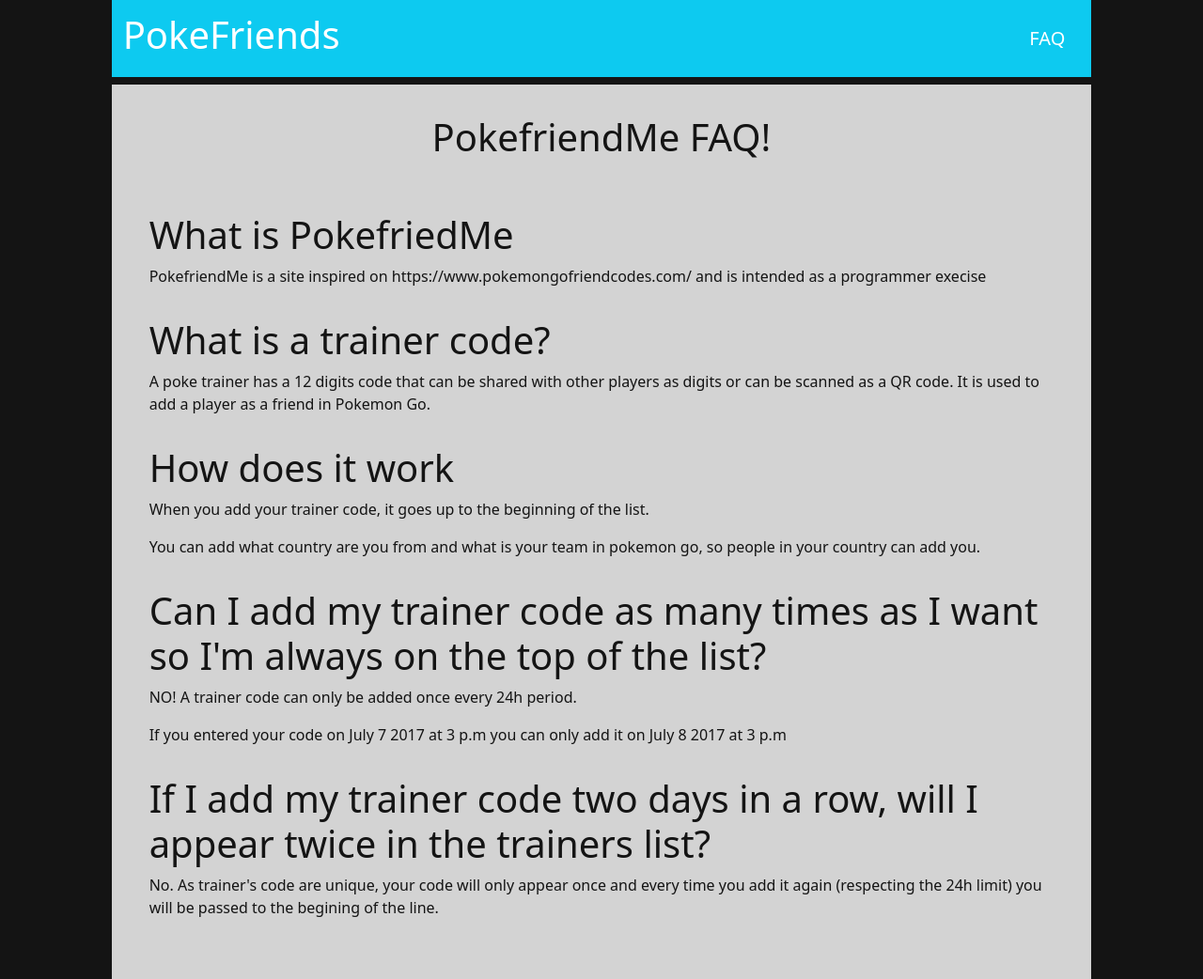
After one commit to nandoks/pokefriendme-django, a Django app: page /faq/ in a window 1280 px wide. The commit adds this page. Shown: the whole page at 94% size. Run offline with Django 3.2, Linux system fonts and the light colour scheme.

Commit message:
added FAQ page

```diff
--- a/pokefriend/urls.py
+++ b/pokefriend/urls.py
@@ -4,5 +4,6 @@ from . import views
 
 urlpatterns = [
     path('', views.index, name='index'),
-    path('search/', views.search, name='search')
+    path('search/', views.search, name='search'),
+    path('faq/', views.faq, name='faq'),
 ]
--- a/pokefriend/views.py
+++ b/pokefriend/views.py
@@ -1,5 +1,5 @@
 from django.db.models import Q
-from django.shortcuts import render
+from django.shortcuts import render, redirect
 from django.utils import timezone
 
 from pokefriend.forms import TrainerRegisterForms, TrainerSearchForms
@@ -63,3 +63,7 @@ def search(request):
         'trainers': trainers,
     }
     return render(request, 'index.html', context)
+
+
+def faq(request):
+    return render(request, 'faq.html')
--- a/pokefriends/settings.py
+++ b/pokefriends/settings.py
@@ -26,7 +26,7 @@ SECRET_KEY = os.environ.get('POKEFRIEND_SECRET_KEY')
 # SECURITY WARNING: don't run with debug turned on in production!
 DEBUG = True
 
-ALLOWED_HOSTS = ['https://pokefriendme.herokuapp.com/',]
+ALLOWED_HOSTS = ['https://pokefriendme.herokuapp.com/', 'localhost', ]
 
 # Application definition
 
--- /dev/null
+++ b/templates/faq.html
@@ -0,0 +1,41 @@
+{% extends 'base.html' %}
+{% block content %}
+    <div class="container mt-2 p-3">
+        <div class="row p-3 text-center">
+            <div>
+                <h1> PokefriendMe FAQ!</h1>
+            </div>
+        </div>
+        <div class="p-4">
+            <div class="py-2">
+                <h1>What is PokefriedMe</h1>
+                <p>PokefriendMe is a site inspired on https://www.pokemongofriendcodes.com/ and is intended as a
+                    programmer
+                    execise</p>
+            </div>
+            <div class="py-2">
+                <h1>What is a trainer code?</h1>
+                <p>A poke trainer has a 12 digits code that can be shared with other players as digits or can be scanned
+                    as
+                    a QR code. It is used to add a player as a friend in Pokemon Go.</p>
+            </div>
+            <div class="py-2">
+                <h1>How does it work</h1>
+                <p>When you add your trainer code, it goes up to the beginning of the list.</p>
+                <p>You can add what country are you from and what is your team in pokemon go, so people in your country
+                    can add you.</p>
+            </div>
+            <div class="py-2">
+                <h1>Can I add my trainer code as many times as I want so I'm always on the top of the list?</h1>
+                <p>NO! A trainer code can only be added once every 24h period.</p>
+                <p>If you entered your code on July 7 2017 at 3 p.m you can only add it on July 8 2017 at 3 p.m</p>
+            </div>
+            <div class="py-2">
+                <h1>If I add my trainer code two days in a row, will I appear twice in the trainers list?</h1>
+                <p>No. As trainer's code are unique, your code will only appear once and every time you add it again
+                    (respecting the 24h limit)
+                    you will be passed to the begining of the line.</p>
+            </div>
+        </div>
+    </div>
+{% endblock %}
--- a/templates/partials/_menu.html
+++ b/templates/partials/_menu.html
@@ -5,7 +5,9 @@
             <a class="navbar-brand" href="{% url 'index' %}">
                 <h1>PokeFriends</h1>
             </a>
+            <a href="{% url 'faq' %}" class="navbar-brand align-right">FAQ</a>
         </div>
+
     </nav>
 
 </header>
```
